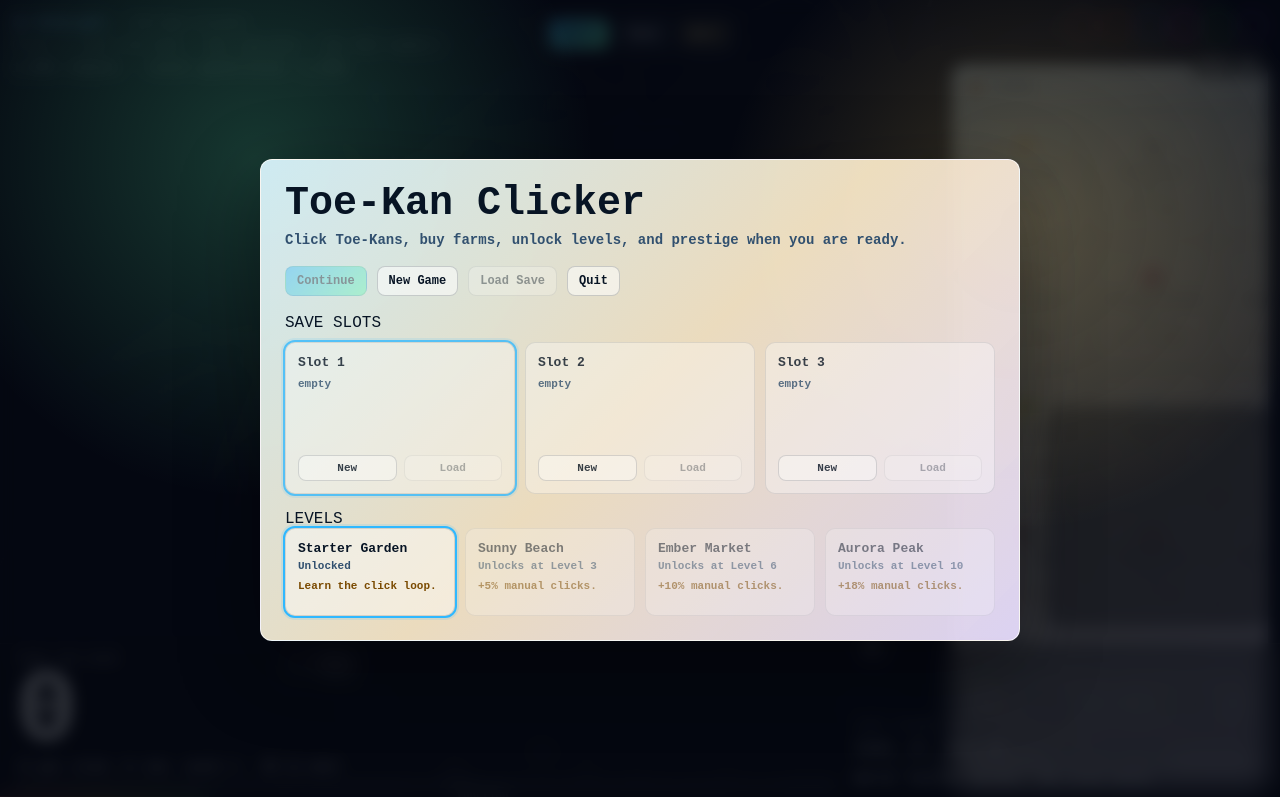
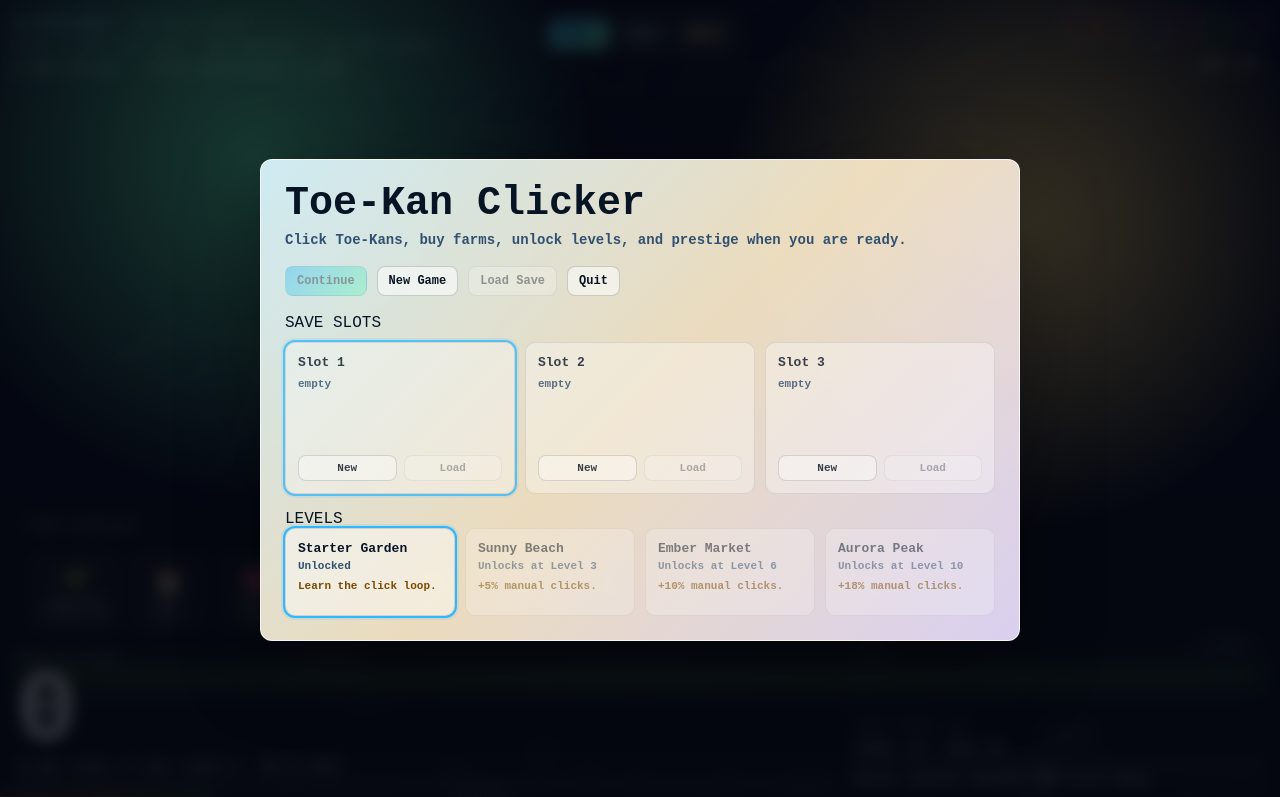
Before and after one commit to johnolathan-rgb/toe-kan-clicker, an Electron app: page fireworks.html in a window 1280 px wide. Shown: the top 797 px of the page. Drawn offline with Linux system fonts and the light colour scheme.

Commit message:
Hide right panel, show bottom farm landscape

```diff
--- a/fireworks.html
+++ b/fireworks.html
@@ -119,27 +119,47 @@
   #prestige-status{color:#55317a}
   .stat-flash{animation:statFlash .24s ease}
   @keyframes statFlash{0%{transform:scale(1);filter:brightness(1)}50%{transform:scale(1.055);filter:brightness(1.35) saturate(1.18)}100%{transform:scale(1);filter:brightness(1)}}
-  #farm-view{position:fixed;right:12px;bottom:calc(clamp(56px,8vw,110px) + 72px);z-index:11;
-    width:220px;height:220px;padding:12px;border-radius:12px;
-    background:rgba(0,0,0,.4);border:1px solid rgba(255,255,255,.12);
-    color:rgba(255,255,255,.88);font-family:'Courier New',monospace;
-    backdrop-filter:blur(8px);box-shadow:0 10px 24px rgba(0,0,0,.22);pointer-events:auto;cursor:pointer}
-  #farm-view.farm-clickable{transform:translateZ(0)}
-  #farm-view.farm-flash{box-shadow:0 0 0 2px rgba(255,255,255,.22),0 10px 24px rgba(0,0,0,.22)}
-  #farm-view .farm-view-title{font-size:10px;font-weight:900;letter-spacing:1.7px;text-transform:uppercase;
+  #farm-landscape{position:fixed;left:16px;right:16px;bottom:calc(clamp(56px,8vw,110px) + 8px);z-index:11;
+    height:min(180px,24vh);padding:10px 12px 14px;border-radius:14px;
+    background:rgba(0,0,0,.45);border:1px solid rgba(255,255,255,.12);
+    color:rgba(255,255,255,.9);font-family:'Courier New',monospace;
+    backdrop-filter:blur(8px);box-shadow:0 10px 24px rgba(0,0,0,.22);pointer-events:auto;overflow:hidden}
+  #farm-landscape .farm-landscape-title{font-size:10px;font-weight:900;letter-spacing:1.7px;text-transform:uppercase;
     color:rgba(255,255,255,.66);margin-bottom:8px}
-  #farm-view .farm-view-scene{height:172px;display:grid;grid-template-columns:repeat(4,1fr);
-    grid-auto-rows:1fr;gap:7px;align-items:center;justify-items:center}
-  #farm-view .farm-view-cell{width:38px;height:38px;display:flex;align-items:center;justify-content:center;
-    border-radius:9px;background:rgba(60,140,70,.18);font-size:23px}
-  #farm-view .farm-view-cell.coop{background:linear-gradient(180deg,rgba(255,255,255,.2),rgba(60,140,70,.18));box-shadow:0 0 0 1px rgba(255,255,255,.12) inset}
-  #farm-view .farm-empty{height:172px;display:flex;align-items:center;justify-content:center;
-    border-radius:10px;background:rgba(60,140,70,.18);font-size:18px;font-weight:900;color:rgba(255,255,255,.82)}
-  #upgrades-panel{position:fixed;right:12px;top:64px;bottom:12px;width:316px;z-index:10;
+  #farm-landscape .farm-ground{position:absolute;left:0;right:0;bottom:0;height:24px;
+    background:linear-gradient(90deg,rgba(70,135,64,.7),rgba(112,177,84,.78),rgba(70,135,64,.7));opacity:.8;pointer-events:none}
+  #farm-landscape .farm-landscape-track{position:relative;z-index:1;display:flex;align-items:flex-end;gap:10px;
+    height:100px;overflow-x:auto;overflow-y:visible;padding:4px 2px 10px}
+  #farm-landscape .farm-landscape-track::-webkit-scrollbar{height:4px}
+  #farm-landscape .farm-landscape-track::-webkit-scrollbar-thumb{background:rgba(255,255,255,.18);border-radius:999px}
+  #farm-landscape .farm-node{position:relative;flex:0 0 auto;min-width:78px;max-width:96px;height:78px;
+    display:flex;flex-direction:column;justify-content:flex-end;align-items:center;gap:4px;
+    padding:8px 8px 6px;border-radius:12px;background:rgba(255,255,255,.05);border:1px solid rgba(255,255,255,.08);
+    cursor:pointer;transition:transform .12s ease,background .12s ease,border-color .12s ease}
+  #farm-landscape .farm-node:hover{background:rgba(255,255,255,.09);border-color:rgba(255,255,255,.16)}
+  #farm-landscape .farm-node:active{transform:scale(.98)}
+  #farm-landscape .farm-node .emoji{font-size:24px;line-height:1}
+  #farm-landscape .farm-node .label{font-size:9px;font-weight:900;line-height:1.05;text-align:center;color:rgba(255,255,255,.88)}
+  #farm-landscape .farm-node .count{font-size:9px;font-weight:700;line-height:1.15;text-align:center;color:rgba(255,255,255,.66)}
+  #farm-landscape .farm-node.owned{background:rgba(255,255,255,.09);border-color:rgba(100,255,180,.22)}
+  #farm-landscape .farm-node.coop-building{box-shadow:0 0 0 1px rgba(100,255,180,.18) inset}
+  #farm-landscape .farm-tooltip{position:absolute;z-index:2;min-width:172px;max-width:220px;padding:10px;
+    border-radius:10px;background:rgba(7,20,36,.96);border:1px solid rgba(255,255,255,.14);
+    box-shadow:0 12px 28px rgba(0,0,0,.28);display:none}
+  #farm-landscape .farm-tooltip.show{display:block}
+  #farm-landscape .farm-tooltip .tt-name{font-size:11px;font-weight:900;margin-bottom:4px;color:#fff}
+  #farm-landscape .farm-tooltip .tt-meta{font-size:10px;line-height:1.4;color:rgba(255,255,255,.78)}
+  #farm-landscape .farm-tooltip .tt-actions{display:flex;gap:6px;margin-top:8px}
+  #farm-landscape .farm-tooltip button{font-family:'Courier New',monospace;font-size:10px;font-weight:900;padding:6px 8px;border-radius:8px;
+    border:1px solid rgba(255,255,255,.14);background:rgba(255,255,255,.12);color:#fff;cursor:pointer}
+  #farm-landscape .farm-tooltip button:hover{background:rgba(255,255,255,.18)}
+  #farm-landscape .farm-tooltip .tt-close{margin-left:auto}
+  #farm-view{display:none !important}
+  #upgrades-panel{display:none !important;position:fixed;right:-9999px;top:64px;bottom:12px;width:316px;z-index:10;
     background:linear-gradient(145deg,rgba(210,242,255,.9),rgba(255,236,201,.84) 54%,rgba(229,215,255,.88));
     backdrop-filter:blur(12px);border-radius:12px;border:1px solid rgba(255,255,255,.58);
     box-shadow:0 10px 34px rgba(12,28,52,.22), inset 0 0 0 1px rgba(255,255,255,.48);
-    display:flex;flex-direction:column;color:#071424;font-family:'Courier New',monospace;overflow:hidden}
+    flex-direction:column;color:#071424;font-family:'Courier New',monospace;overflow:hidden}
   #upgrades-header{padding:15px 16px 11px;font-size:11px;font-weight:900;
     letter-spacing:2px;color:#31506f;text-transform:uppercase;
     border-bottom:1px solid rgba(16,36,61,.14);background:rgba(255,255,255,.22)}
```
